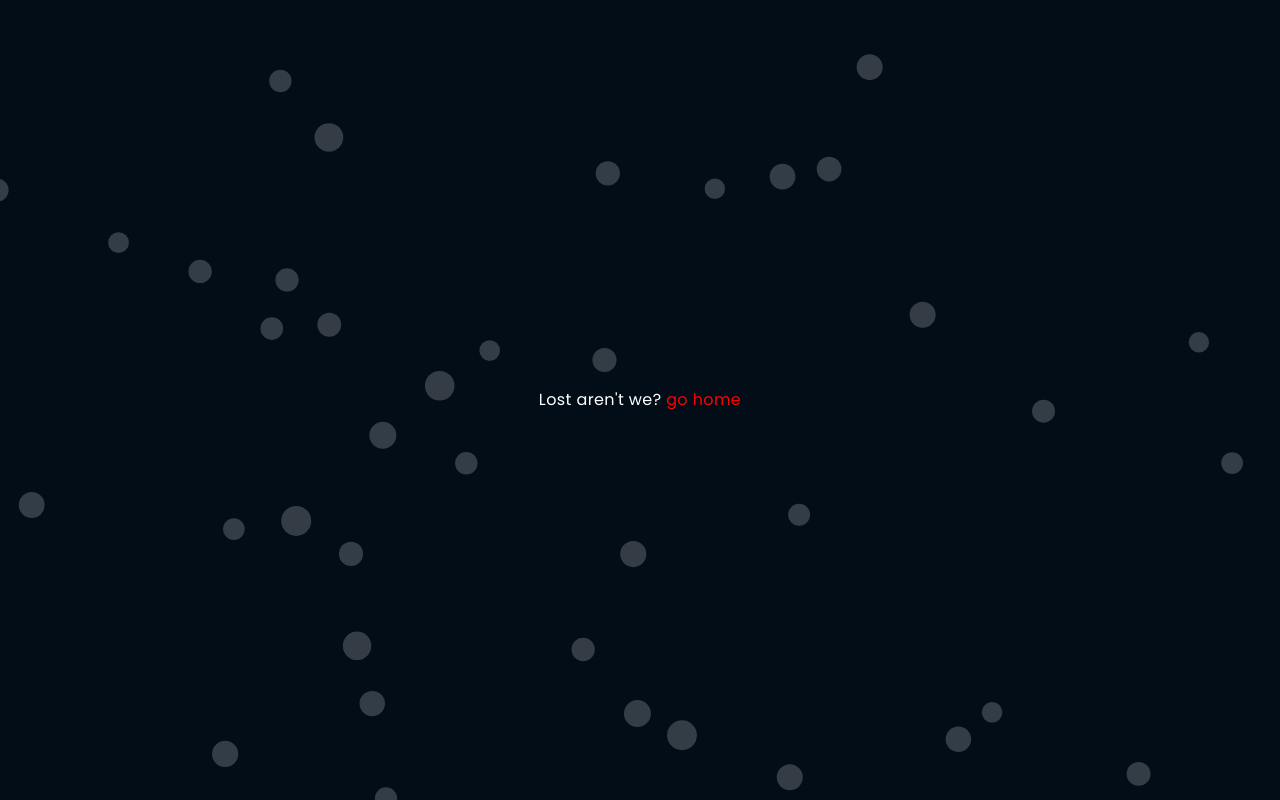
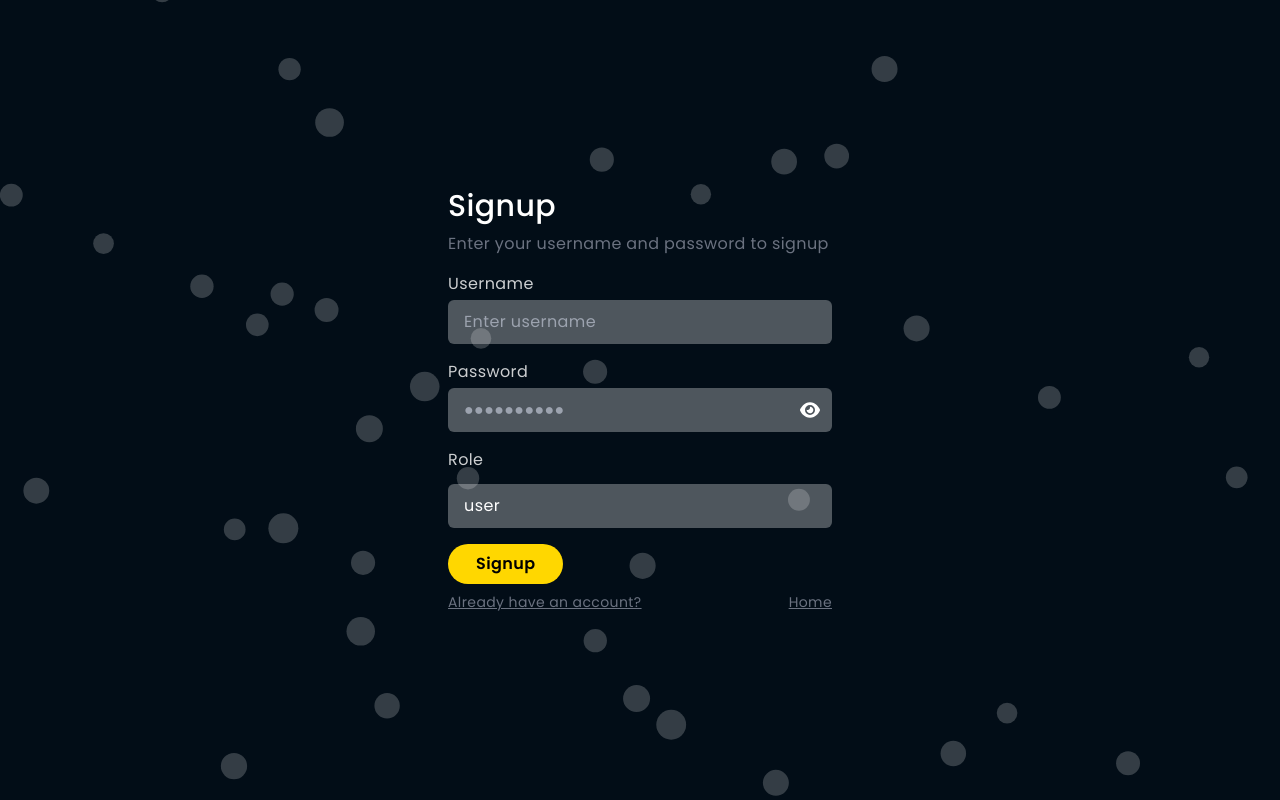
Before and after one commit to borguuh/qease, a Next.js app: page /signup in a window 1280 px wide. Before the commit this address had no page. Built offline with nearby package versions, Linux system fonts and the light colour scheme; no server answers.

Commit message:
feat: login and signup ui

```diff
--- /dev/null
+++ b/app/login/page.tsx
@@ -0,0 +1,9 @@
+import Login from "@/source/components/auth/Login";
+
+export default function Home() {
+  return (
+    <main className="w-full flex flex-1 py-8">
+      <Login />
+    </main>
+  );
+}
--- /dev/null
+++ b/app/signup/page.tsx
@@ -0,0 +1,9 @@
+import Signup from "@/source/components/auth/Signup";
+
+export default function Home() {
+  return (
+    <main className="w-full flex flex-1 py-8">
+      <Signup />
+    </main>
+  );
+}
--- a/app/styles/globals.css
+++ b/app/styles/globals.css
@@ -28,6 +28,7 @@
   *:disabled {
     opacity: .5;
     cursor: not-allowed;
+    animation: none !important;
   }
 
   html {
@@ -68,6 +69,14 @@
   input, textarea {
     outline: 0 none;
     background: transparent;
+  }
+
+  input:-webkit-autofill,
+  input:-webkit-autofill:hover,
+  input:-webkit-autofill:focus,
+  input:-webkit-autofill:active {
+    transition: background-color 1s ease-in-out 0s, color 1s ease-in-out 0s;
+    transition-delay: 5000s;
   }
 
   *::placeholder {
--- a/source/api.ts
+++ b/source/api.ts
@@ -5,7 +5,7 @@ const generateLSSB = (limit = 10, skip = 0, sortBy = "createdAt:desc") => `?limi
 // Auth Routes
 export const registerURL = () => `${backendLocation}/register`
 export const registerAdminURL = () => `${backendLocation}/registerAdmin`
-export const loginURL = () => `${backendLocation}/login`
+export const loginURL = (username: string, password: string) => `${backendLocation}/login?username=${username}&password=${password}`
 export const refreshTokenURL = () => `${backendLocation}/refresh`
 export const logoutURL = () => `${backendLocation}/logout`
 
--- /dev/null
+++ b/source/components/auth/Login.tsx
@@ -0,0 +1,62 @@
+"use client"
+import { loginURL } from "@/source/api"
+import { postApiJson, saveToken } from "@/source/controllers/APICtrl"
+import { useAppDispatch } from "@/source/store/hooks"
+import { setUserData } from "@/source/store/slice/userSlice"
+import { useState } from "react"
+import { FaEye, FaEyeSlash } from "react-icons/fa6"
+import { ClipLoader } from "react-spinners"
+import { toast } from "react-hot-toast"
+import GoldenButton from "../general/GoldenButton"
+import Link from "next/link"
+
+const Login = () => {
+  const dispatch = useAppDispatch()
+  const [username, setUsername] = useState("")
+  const [password, setPassword] = useState("")
+  const [processing, setProcessing] = useState(false)
+  const [showPassword, setShowPassword] = useState(false)
+
+  const submitFormHandler = async (e: React.FormEvent) => {
+    e.preventDefault()
+
+    setProcessing(true)
+    const res = await postApiJson(loginURL(username, password))
+    console.log(res)
+    if (res.detail) {
+      toast.error("Invalid credentials. Please try again")
+      setPassword("")
+    } else {
+      toast.success("Logged in successfully")
+      // saveToken(res.data.token)
+      // dispatch(setUserData(res.data.user))
+    }
+    setProcessing(false)
+  }
+
+  return (
+    <div className="p-5 flex flex-col items-center justify-center w-full gap-6 font-metropolis my-auto">
+      <form onSubmit={submitFormHandler} className="w-full max-w-96">
+        <h1 className="text-3xl font-medium pb-1">Login</h1>
+        <p className="text-base text-gray-500 pt-1">Enter your username and password to login</p>
+        <label className="pb-1 pt-4 block opacity-80">Username</label>
+        <input type="text" className="px-4 py-2.5 rounded-md w-full bg-white/30 " placeholder="Enter username" value={username} onInput={e => setUsername(e.currentTarget.value)} />
+        <label className="pb-1 pt-4 block opacity-80">Password</label>
+        <div className="">
+          <input type={showPassword ? "text" : "password"} className="px-4 py-2.5 rounded-md w-full bg-white/30" placeholder="●●●●●●●●●●" value={password} onInput={e => setPassword(e.currentTarget.value)} />
+          <button type="button" className="absolute top-0 bottom-0 right-0 p-2 flex items-center justify-center text-white text-xl px-3" onClick={() => setShowPassword(p => !p)}>
+            {showPassword ? <FaEyeSlash /> : <FaEye />}
+          </button>
+        </div>
+        <GoldenButton type="submit" loading={processing} className="mt-4">
+          Login
+        </GoldenButton>
+        <div className="mt-2 w-full justify-between items-center flex">
+        <Link href="/signup" className="text-sm block text-gray-500 underline hover:no-underline">Create a new account</Link>
+          <Link href="/" className="text-sm block text-gray-500 underline hover:no-underline">Home</Link>
+        </div>
+      </form>
+    </div>
+  )
+}
+export default Login
--- /dev/null
+++ b/source/components/auth/Signup.tsx
@@ -0,0 +1,65 @@
+"use client"
+import { registerURL } from "@/source/api"
+import { postApiJson, saveToken } from "@/source/controllers/APICtrl"
+import { useAppDispatch } from "@/source/store/hooks"
+import { setUserData } from "@/source/store/slice/userSlice"
+import { useState } from "react"
+import { FaEye, FaEyeSlash } from "react-icons/fa6"
+import { ClipLoader } from "react-spinners"
+import { toast } from "react-hot-toast"
+import GoldenButton from "../general/GoldenButton"
+import Link from "next/link"
+
+const Signup = () => {
+  const dispatch = useAppDispatch()
+  const [username, setUsername] = useState("")
+  const [password, setPassword] = useState("")
+  const [role, setRole] = useState("user")
+  const [processing, setProcessing] = useState(false)
+  const [showPassword, setShowPassword] = useState(false)
+
+  const submitFormHandler = async (e: React.FormEvent) => {
+    e.preventDefault()
+
+    setProcessing(true)
+    const res = await postApiJson(registerURL(), { username, password, role })
+    console.log(res)
+    if (res.detail) {
+      toast.error("Invalid credentials. Please try again")
+      setPassword("")
+    } else {
+      toast.success("Signed up successfully")
+      // saveToken(res.data.token)
+      // dispatch(setUserData(res.data.user))
+    }
+    setProcessing(false)
+  }
+
+  return (
+    <div className="p-5 flex flex-col items-center justify-center w-full gap-6 font-metropolis my-auto">
+      <form onSubmit={submitFormHandler} className="w-full max-w-96">
+        <h1 className="text-3xl font-medium pb-1">Signup</h1>
+        <p className="text-base text-gray-500 pt-1">Enter your username and password to signup</p>
+        <label className="pb-1 pt-4 block opacity-80">Username</label>
+        <input required type="text" className="px-4 py-2.5 rounded-md w-full bg-white/30 " placeholder="Enter username" value={username} onInput={e => setUsername(e.currentTarget.value)} />
+        <label className="pb-1 pt-4 block opacity-80">Password</label>
+        <div className="">
+          <input required type={showPassword ? "text" : "password"} className="px-4 py-2.5 rounded-md w-full bg-white/30" placeholder="●●●●●●●●●●" value={password} onInput={e => setPassword(e.currentTarget.value)} />
+          <button type="button" className="absolute top-0 bottom-0 right-0 p-2 flex items-center justify-center text-white text-xl px-3" onClick={() => setShowPassword(p => !p)}>
+            {showPassword ? <FaEyeSlash /> : <FaEye />}
+          </button>
+        </div>
+        <label className="pb-1 pt-4 block opacity-80">Role</label>
+        <input required type="text" className="mt-2 px-4 py-2.5 rounded-md w-full bg-white/30 " placeholder="Enter role" value={role} onInput={e => setRole(e.currentTarget.value)} />
+        <GoldenButton type="submit" loading={processing} className="mt-4">
+          Signup
+        </GoldenButton>
+        <div className="mt-2 w-full justify-between items-center flex">
+          <Link href="/login" className="text-sm block text-gray-500 underline hover:no-underline">Already have an account?</Link>
+          <Link href="/" className="text-sm block text-gray-500 underline hover:no-underline">Home</Link>
+        </div>
+      </form>
+    </div>
+  )
+}
+export default Signup
--- /dev/null
+++ b/source/components/general/GoldenButton.tsx
@@ -0,0 +1,22 @@
+import { ClipLoader } from "react-spinners"
+
+type GoldenButtonProps = {
+  children?: React.ReactNode
+  onClick?: () => void
+  className?: string
+  disabled?: boolean
+  type?: "button" | "submit" | "reset"
+  loading?: boolean
+}
+const GoldenButton = ({ children, onClick, className, disabled, type, loading }: GoldenButtonProps) => {
+  return (
+    <button className={"bg-highlight inline-flex px-7 py-2 text-black rounded-full font-semibold items-center justify-center shake " + (className ?? "")}
+      disabled={disabled || loading} onClick={onClick} type={type}>
+      {children ?? "Click Me"}
+      {loading && <span className="ml-2 flex">
+        <ClipLoader color="white" size={16} />
+      </span>}
+    </button>
+  )
+}
+export default GoldenButton
--- a/source/components/landing/Hero.tsx
+++ b/source/components/landing/Hero.tsx
@@ -14,7 +14,7 @@ const Hero = () => {
           Effortlessly manage queues with our innovative system.
         </motion.p>
         <motion.div initial={mIni} whileInView={mAni} transition={mTrans(.6)} className="">
-          <Link className="mt-8 flex sm:mt-10 px-12 py-3 sm:py-4 md:py-5 bg-highlight text-black rounded-full font-semibold shake" href="/login">Get Started</Link>
+          <Link className="mt-8 flex sm:mt-10 px-12 py-3 sm:py-4 md:py-5 bg-highlight text-black rounded-full font-semibold shake" href="/signup">Get Started</Link>
         </motion.div>
       </div>
       <div className="w-full flex items-center justify-center py-10 opacity-80">
--- a/source/controllers/APICtrl.ts
+++ b/source/controllers/APICtrl.ts
@@ -4,6 +4,11 @@ import { tokenCookieName } from '../__env'
 export const getToken = () => {
 	const cookie = new Cookies()
 	return cookie.get(tokenCookieName)
+}
+
+export const saveToken = (token: string) => {
+	const cookie = new Cookies()
+	cookie.set(tokenCookieName, token, { path: '/' })
 }
 
 const protect = async (vip: Function) => {
```
